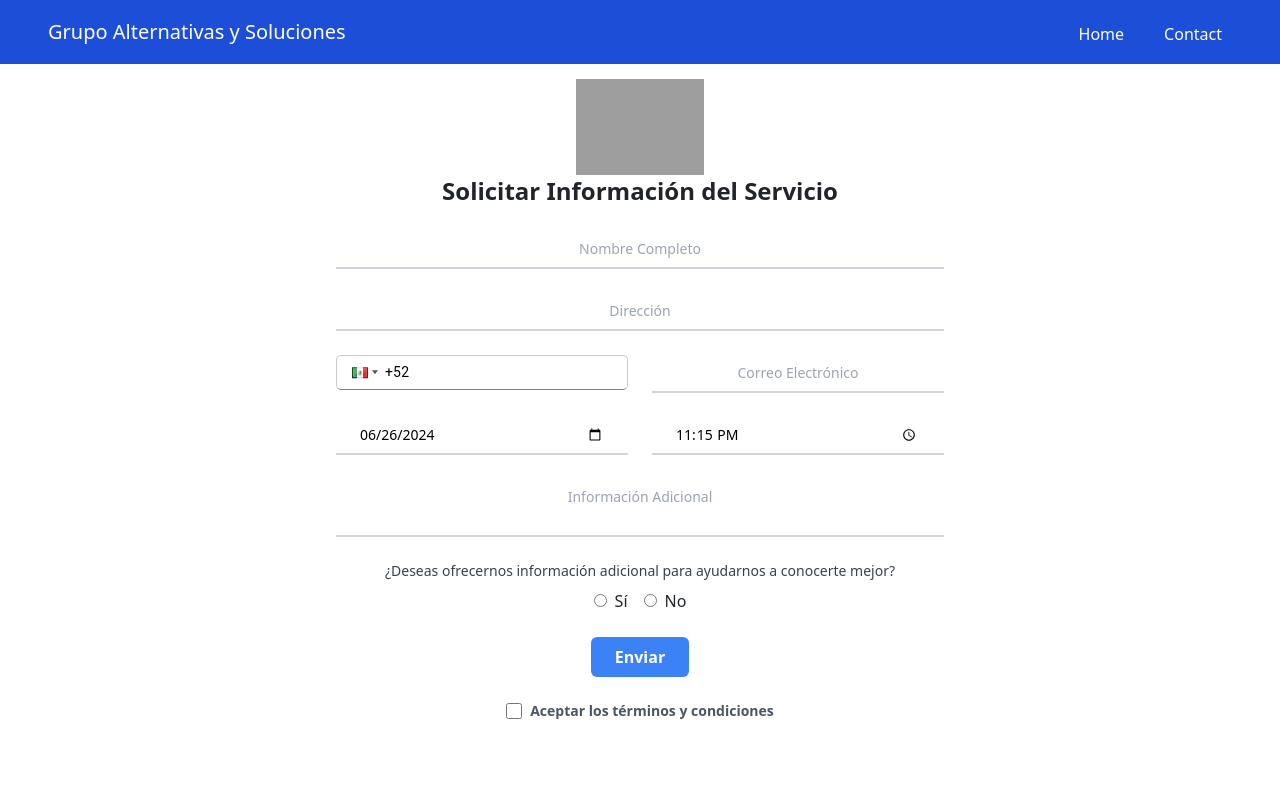
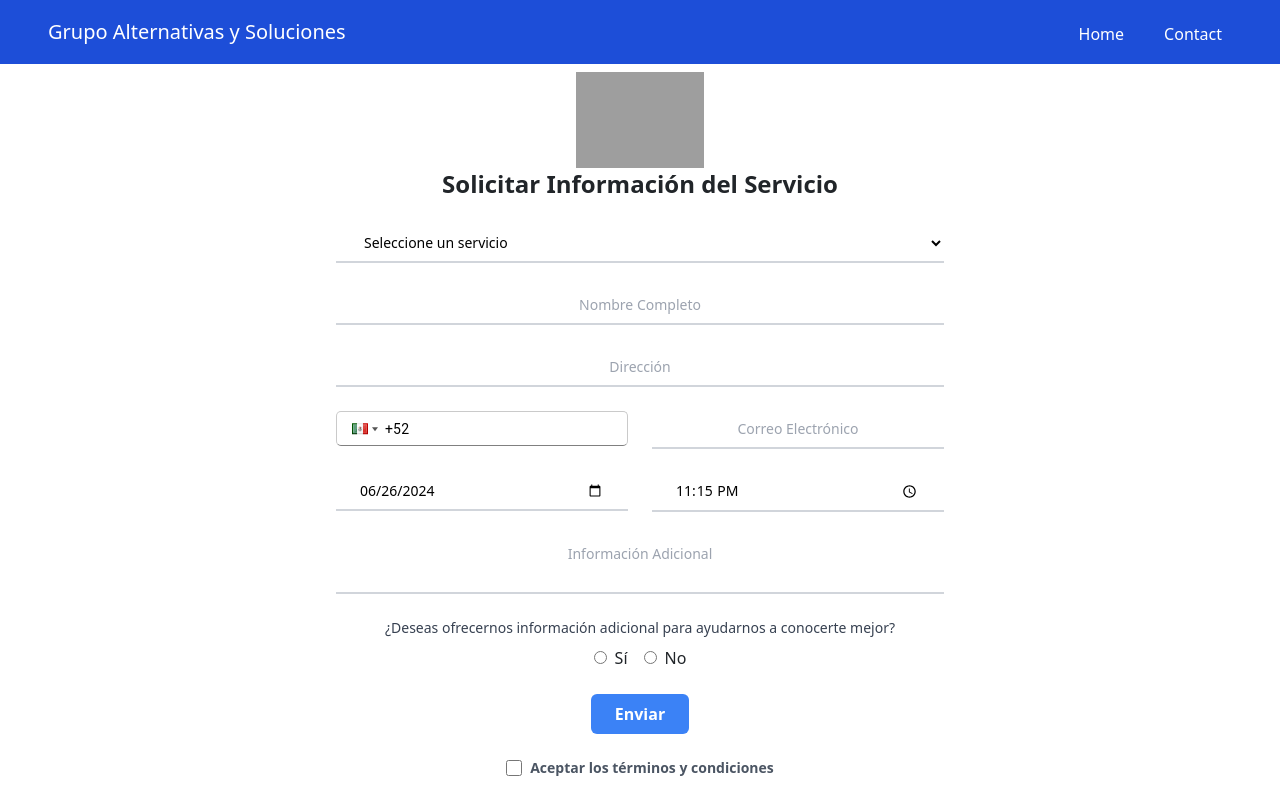
Before and after one commit to RobertoBarre25/LandingPageReact, a React (Create React App) app: page /contact in a window 1280 px wide. Shown: the top 800 px of the page. Built offline with nearby package versions, Linux system fonts and the light colour scheme; grey boxes are pictures that could not be loaded.

Commit message:
Add services

```diff
--- a/src/ContactForm/ContactForm.js
+++ b/src/ContactForm/ContactForm.js
@@ -14,7 +14,9 @@ const isValidInput = (value) => {
 
 const ContactForm = () => {
   const location = useLocation();
-  const { service } = location.state || {};
+  const { service, services = [] } = location.state || {};
+  console.log("Services passed:", services); // Agrega este console.log para verificar los servicios
+
 
   const [formData, setFormData] = useState({
     name: "",
@@ -27,6 +29,7 @@ const ContactForm = () => {
     hora: "",
     additionalInfo: "",
     additionalText: "",
+    selectedService: ""
   });
 
   const [errors, setErrors] = useState({
@@ -69,7 +72,7 @@ const ContactForm = () => {
     e.preventDefault();
     const dataToSend = {
       ...formData,
-      serviceRecipe: service // Agrega este campo al objeto que se envía
+      service: formData.selectedService // Agrega este campo al objeto que se envía
     };
     try {
       await axios.post("http://localhost:5000/send-email", dataToSend);
@@ -110,6 +113,7 @@ const ContactForm = () => {
         hora: "",
         additionalInfo: "",
         additionalText: "",
+        selectedService: ""
       });
     } catch (error) {
       console.error("Error al enviar el correo:", error);
@@ -148,7 +152,24 @@ const ContactForm = () => {
         </div>
         <form className="space-y-6" onSubmit={handleSubmit}>
           <div className="relative">
-            <input name="service" type="hidden" value={service} />
+            {service ? (
+              <input name="service" type="hidden" value={service} />
+            ) : (
+              <select
+                name="selectedService"
+                value={formData.selectedService}
+                onChange={handleChange}
+                required
+                className="block w-full px-4 py-2 text-sm text-black border-b-2 border-gray-300 bg-transparent focus:border-blue-600 focus:outline-none black-placeholder placeholder-center hover:shadow-xl input-hover-effect transition duration-300"
+              >
+                <option value="" disabled>Seleccione un servicio</option>
+                {services.map((serviceOption, index) => (
+                  <option key={index} value={serviceOption}>{serviceOption}</option>
+                ))}
+              </select>
+            )}
+          </div>
+          <div className="relative">
             <input
               required
               type="text"
--- a/src/NavBar/Header.js
+++ b/src/NavBar/Header.js
@@ -1,10 +1,11 @@
 import React, { useState, useEffect } from 'react';
-import { Link, useLocation } from 'react-router-dom';
+import { Link, useLocation, useNavigate } from 'react-router-dom';
 import './Header.css';
 
 function Header({ isBlue }) {
   const [scrollPosition, setScrollPosition] = useState(0);
   const location = useLocation();
+  const navigate = useNavigate();
 
   const handleScroll = () => {
     const position = window.scrollY;
@@ -24,6 +25,17 @@ function Header({ isBlue }) {
     ? scrollPosition > 20 ? 'bg-transparent' : (isBlue ? 'bg-blue-700' : 'bg-transparent')
     : scrollPosition > 20 ? 'bg-blue-700' : 'bg-transparent';
 
+  const services = [
+    'Antivirus en la nube',
+    'Gestión de vulnerabilidades',
+    'Sandboxing en la nube',
+    'Protección de correo electrónico'
+  ];
+
+  const handleContactClick = () => {
+    navigate('/contact', { state: { services } });
+  };
+
   return (
     <header className={`fixed top-0 left-0 w-full z-10 transition-all duration-800 ease-in-out h-16 ${headerClass}`}>
       <nav className="flex justify-between items-center px-5 h-full">
@@ -33,7 +45,7 @@ function Header({ isBlue }) {
             <Link to="/" className="nav-link">Home</Link>
           </li>
           <li style={{ marginTop: '1.2rem' }}>
-            <Link to="/contact" className="nav-link">Contact</Link>
+            <Link to="/contact" onClick={handleContactClick} className="nav-link">Contact</Link>
           </li>
         </ul>
       </nav>
```
Also changed, not shown: 1 other file (tests, documents, lock files or other folders).
